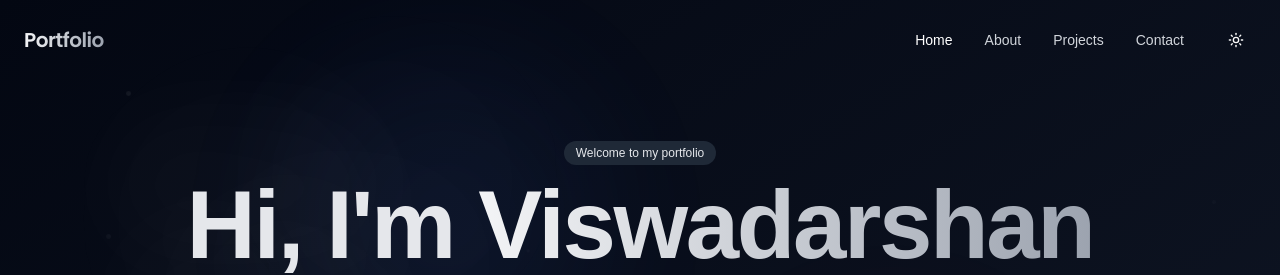
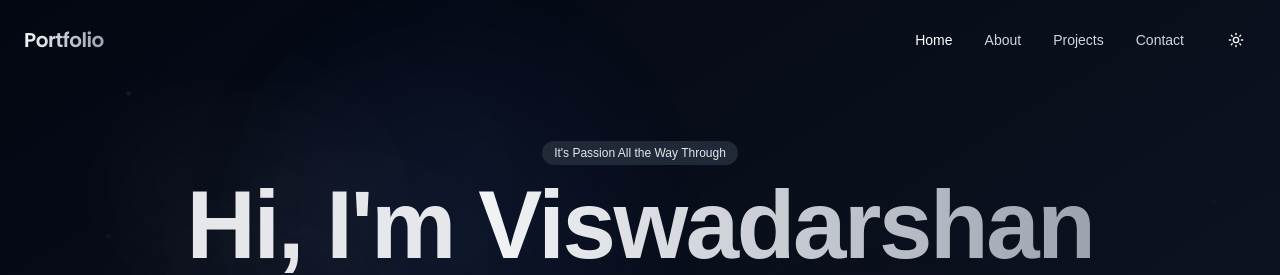
Before and after one commit to viswadarshan-024/viswadarshan-portfolio, a React (Vite) app: page / in a window 1280 px wide. Shown: the top 275 px of the page. Built offline with nearby package versions, Linux system fonts and the light colour scheme.

Commit message:
Update HeroSection.tsx

```diff
--- a/src/components/HeroSection.tsx
+++ b/src/components/HeroSection.tsx
@@ -116,7 +116,7 @@ export default function HeroSection() {
         }} whileTap={{
           scale: 0.98
         }}>
-            Welcome to my portfolio
+            It's Passion All the Way Through
           </motion.span>
         </motion.div>
 <motion.h1
```
